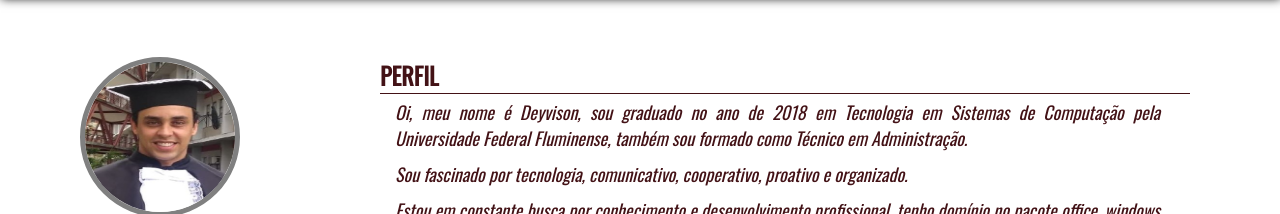
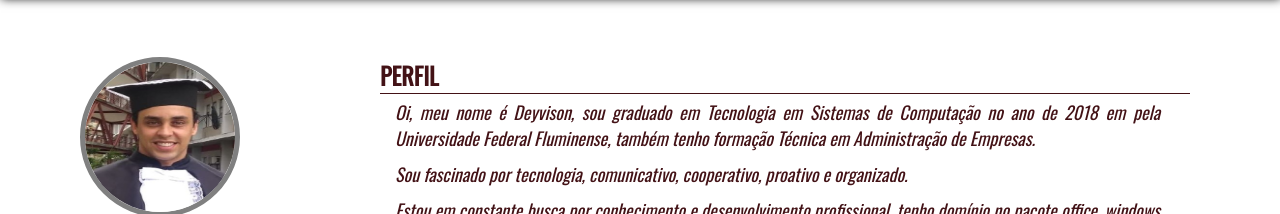
Before and after one commit to deyvisonjp/noticias-covid-gama, a plain HTML site: page sobre.html in a window 1280 px wide. Shown: the part 103-317 px from the top of the page. Drawn offline with nearby package versions, Linux system fonts and the light colour scheme.

Commit message:
Adicionando Pagina Saiba Mais

```diff
--- a/sobre.html
+++ b/sobre.html
@@ -43,9 +43,8 @@
             </div>
             <div class="col-2">
                 <h2>Perfil</h2>
-                <p> Oi, meu nome é Deyvison, sou graduado no ano de 2018 em Tecnologia em Sistemas de Computação pela
-                    Universidade Federal
-                    Fluminense, também sou formado como Técnico em Administração.</p>
+                <p> Oi, meu nome é Deyvison, sou graduado em Tecnologia em Sistemas de Computação no ano de 2018 em pela
+                    Universidade Federal Fluminense, também tenho formação Técnica em Administração de Empresas.</p>
                 <p> Sou fascinado por tecnologia, comunicativo, cooperativo, proativo e organizado.</p>
                 <p>Estou em constante busca por conhecimento e desenvolvimento profissional, tenho domínio no pacote
                     office, windows e linux, montagem e manutenção de computadores, programação computacional e web design.</p>
```
